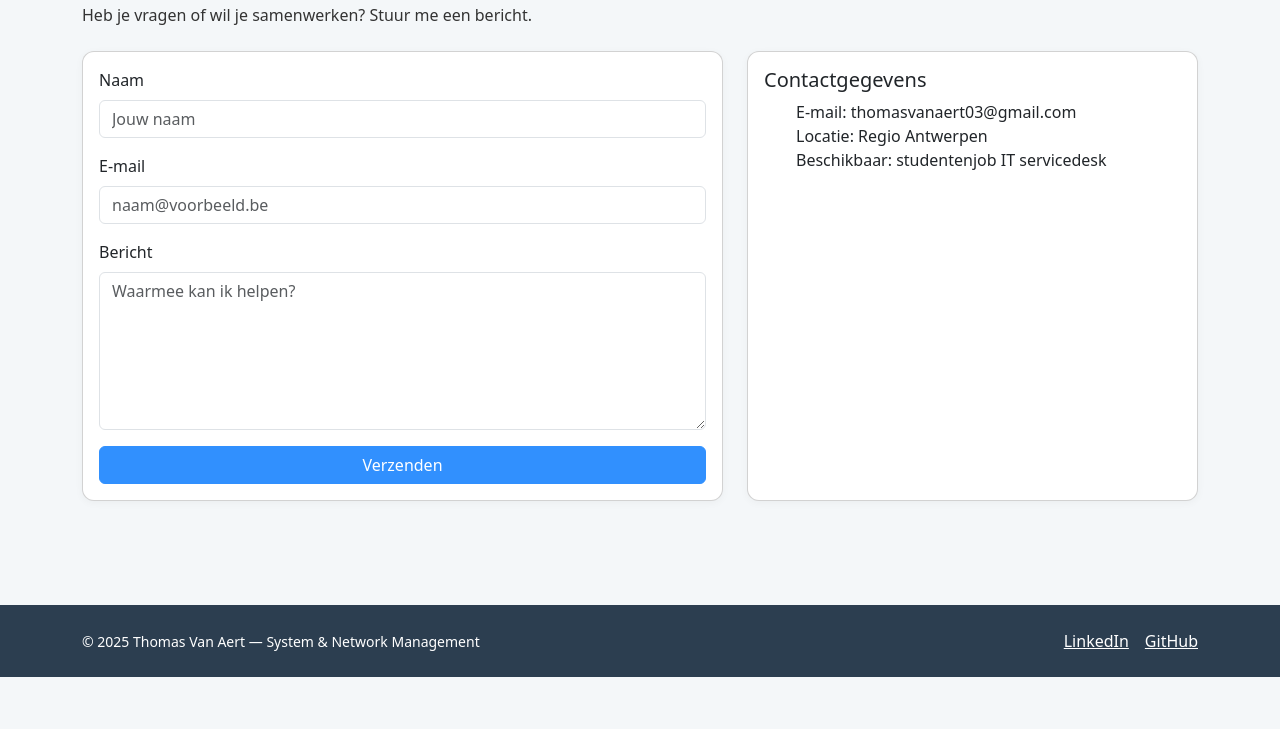
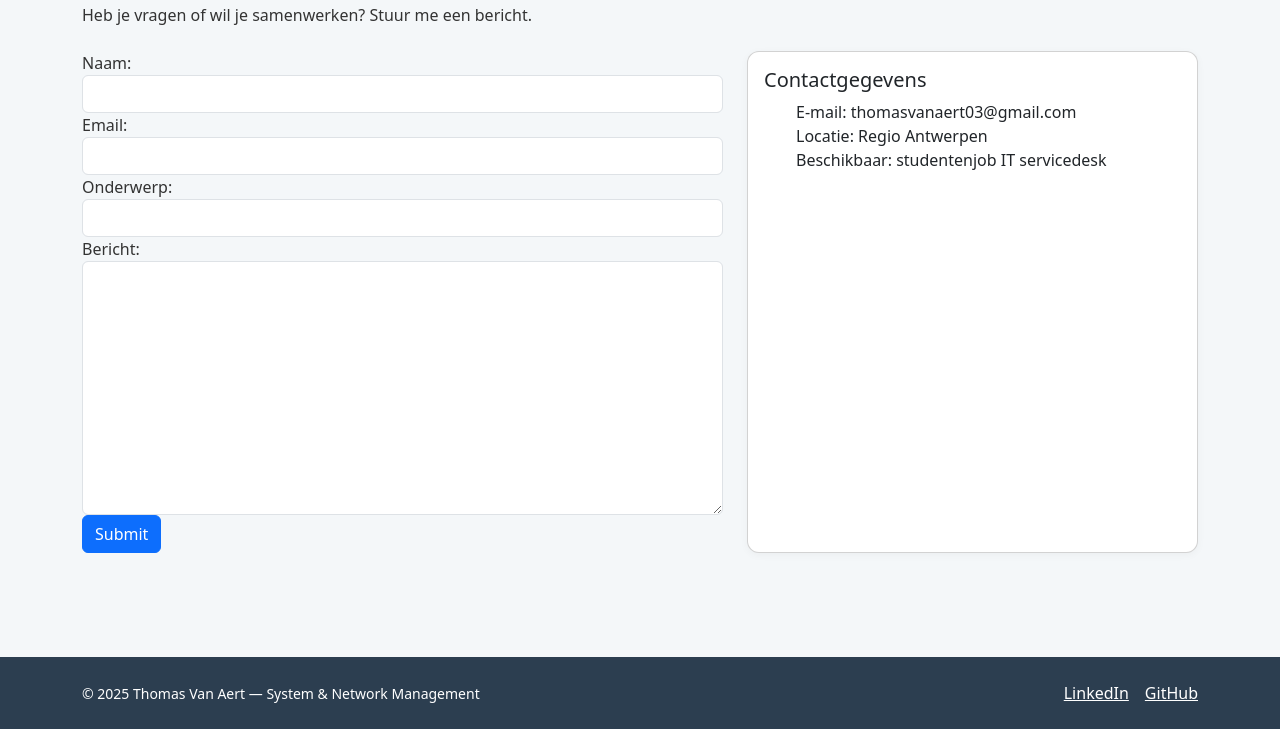
Before and after one commit to CommieMonkey/WebTech-Project-2025, a plain HTML site: page contact.html in a window 1280 px wide. Shown: the part 150-879 px from the top of the page. Before the commit the page ends 827 px from the top, so only its background shows below. Drawn offline with nearby package versions, Linux system fonts and the light colour scheme.

Commit message:
netlify compat

```diff
--- a/contact.html
+++ b/contact.html
@@ -43,20 +43,27 @@
 
     <div class="row g-4">
       <div class="col-lg-7">
-        <form class="card p-3" onsubmit="event.preventDefault(); alert('Bedankt! Dit is een demo-form zonder backend.');">
-          <div class="mb-3">
-            <label for="name" class="form-label">Naam</label>
-            <input id="name" name="name" type="text" class="form-control" placeholder="Jouw naam" required>
+        <form name="contact" method="POST" data-netlify="true" data-netlify-recaptcha="true">
+          <div class="form-group">
+            <label for="name">Naam:</label>
+            <input type="text" class="form-control" id="name" name="name" required>
           </div>
-          <div class="mb-3">
-            <label for="email" class="form-label">E-mail</label>
-            <input id="email" name="email" type="email" class="form-control" placeholder="naam@voorbeeld.be" required>
+          <div class="form-group">
+            <label for="email">Email:</label>
+            <input type="email" class="form-control" id="email" name="email" required>
           </div>
-          <div class="mb-3">
-            <label for="msg" class="form-label">Bericht</label>
-            <textarea id="msg" name="message" rows="6" class="form-control" placeholder="Waarmee kan ik helpen?" required></textarea>
+          <div class="form-group">
+            <label for="subject">Onderwerp:</label>
+            <input type="text" class="form-control" id="subject" name="subject" required>
           </div>
-          <button class="btn btn-primary btn-tv" type="submit">Verzenden</button>
+          <div class="form-group">
+            <label for="message">Bericht:</label>
+            <textarea class="form-control" rows="10" id="message" name="message" required></textarea>
+          </div>
+          <div class="form-group">
+            <div data-netlify-recaptcha="true"></div>
+          </div>
+          <button type="submit" class="btn btn-primary">Submit</button>
         </form>
       </div>
 
```
